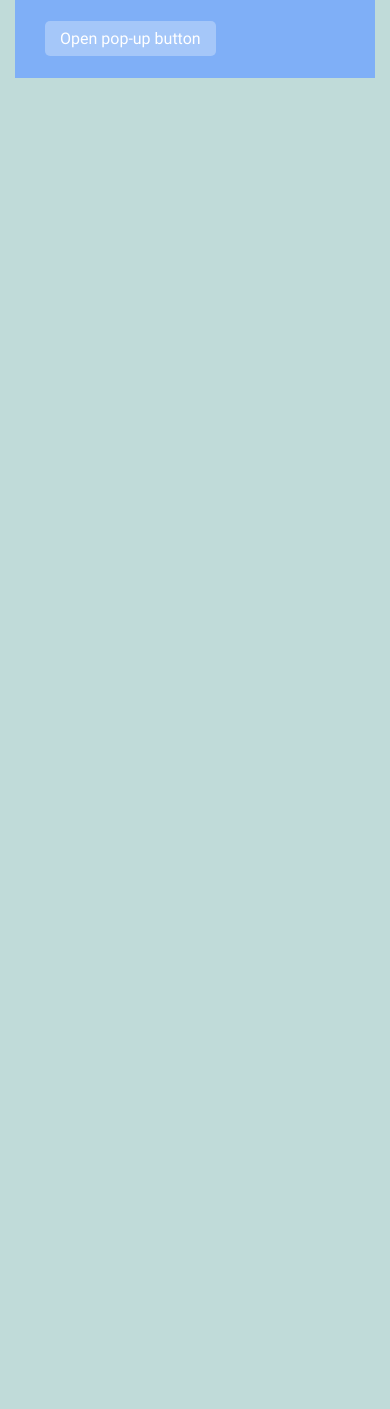
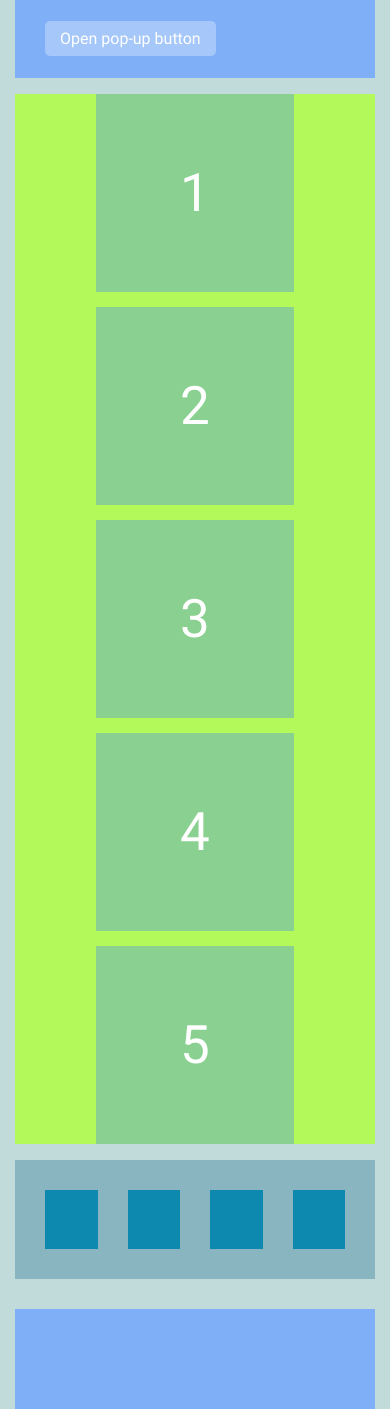
Before and after one commit to AlexandrZagumennov/NodaSoft-test-task, a plain HTML site: page index.html in a window 390 px wide. Before the commit the page ends 844 px from the top, so only its background shows below. Drawn offline with Linux system fonts and the light colour scheme.

Commit message:
the tasks of stylization and positioning of the blocks have been completed

```diff
--- a/index.html
+++ b/index.html
@@ -5,12 +5,12 @@
 	<meta http-equiv="X-UA-Compatible" content="IE=edge">
 	<meta name="viewport" content="width=device-width, initial-scale=1.0">
 	<title>NodaSoft. Тестовое задание</title>
+	<link rel="icon" type="image/svg+xml" href="img/favicon.svg">
 	<link rel="preload" href="fonts/Roboto-400.woff2" as="font" type="font/woff2" crossorigin>
 	<link rel="stylesheet" href="styles/index.css">
 </head>
 <body>
 	<div class="container">
-		<!-- Header -->
 		<header class="header">
 			<input class="popup__checkbox" type="checkbox" id="modal">
 			<label for="modal" class="header__modal-btn" href="#openModal">Open pop-up button</label>
@@ -21,7 +21,28 @@
 			<div class="popup__overlay"></div>
 		</header>
 
+		<main>
+			<section class="first-section">
+				<ol class="first-section__list">
+					<li class="first-section__list-item first-section__list-item_first"></li>
+					<li class="first-section__list-item first-section__list-item_second"></li>
+					<li class="first-section__list-item first-section__list-item_third"></li>
+					<li class="first-section__list-item first-section__list-item_fouth"></li>
+					<li class="first-section__list-item first-section__list-item_fifth"></li>
+				</ol>
+			</section>
 
+			<section class="second-section">
+				<ul class="second-section__list">
+					<li class="second-section__item"></li>
+					<li class="second-section__item"></li>
+					<li class="second-section__item"></li>
+					<li class="second-section__item"></li>
+				</ul>
+			</section>
+		</main>
+
+		<footer class="footer"></footer>
 	</div>
 </body>
 </html>
--- /dev/null
+++ b/styles/first-section.css
@@ -0,0 +1,64 @@
+.first-section {
+	background-color: #B3F95A;
+	margin-bottom: 15px;
+}
+
+.first-section__list {
+	padding: 0 0 0 0;
+	list-style-type: none;
+	counter-reset: list;
+	display: flex;
+	gap: 15px;
+	flex-wrap: wrap;
+}
+
+.first-section__list-item {
+	display: grid;
+	place-content: center center;
+	font-size: 53px;
+	line-height: 62px;
+	height: 198px;
+	background-color: #8AD191;
+}
+
+.first-section__list-item::before {
+	display:  block;
+	content: counter(list);
+	counter-increment: list;
+	width: 62px;
+	height: 62px;
+	text-align: center;
+}
+
+.first-section__list-item_first {
+	width: 390px;
+}
+
+.first-section__list-item_second {
+	width: 590px;
+}
+
+.first-section__list-item_third {
+	width: 160px;
+}
+
+.first-section__list-item_fouth {
+	width: 995px;
+}
+
+.first-section__list-item_fifth {
+	width: 160px;
+}
+
+@media (max-width: 1199px) {
+	.first-section__list {
+		justify-content: center;
+	}
+	.first-section__list-item_first,
+	.first-section__list-item_second,
+	.first-section__list-item_third,
+	.first-section__list-item_fouth,
+	.first-section__list-item_fifth {
+		width: 198px;
+	}
+}
--- /dev/null
+++ b/styles/footer.css
@@ -0,0 +1,4 @@
+.footer {
+	background-color: #7FAFF6;
+	min-height: 100px;
+}
--- /dev/null
+++ b/styles/header.css
@@ -0,0 +1,18 @@
+.header {
+	background-color: #7FAFF7;
+	padding: 30px;
+	margin-bottom: 15px;
+}
+
+.header__modal-btn {
+	padding: 8px 15px;
+	background-color: #A5C7F9;
+	border-radius: 5px;
+	border: none;
+	outline: transparent;
+	transition: background-color .3s ease-in-out;
+}
+
+.header__modal-btn:hover {
+	background-color: #0D89B0;;
+}
--- a/styles/index.css
+++ b/styles/index.css
@@ -2,108 +2,8 @@
 @import url("./global.css");
 @import url("./fonts.css");
 
-/* Стили страницы */
-
-/* Header */
-.header {
-	background-color: #7FAFF7;
-	padding: 30px;
-	margin-bottom: 15px;
-}
-
-.header__modal-btn {
-	padding: 8px 15px;
-	background-color: #A5C7F9;
-	border-radius: 5px;
-	border: none;
-	outline: transparent;
-	transition: background-color .3s ease-in-out;
-}
-
-.header__modal-btn:hover {
-	background-color: #0D89B0;;
-}
-/* Header / */
-
-/* Popup */
-
-.popup {
-	width: 400px;
-	height: 400px;
-	font-size: 53px;
-	line-height: 62px;
-	background-color: #ffffff;
-	display: grid;
-	align-items: center;
-	text-align: center;
-	color: #000000;
-	position: absolute;
-	top: -999px;
-	left: 50%;
-	transform: translateX(-50%);
-	transition: top .4s ease-in-out;
-}
-
-.popup__checkbox {
-	display: none;
-}
-
-#modal:checked ~ .popup {
-	top: 115px;
-	z-index: 20;
-}
-
-#modal:checked ~ .popup__overlay {
-	position: fixed;
-	top: 0;
-	left: 0;
-	bottom: 0;
-	right: 0;
-	width: 100%;
-	height: 100vh;
-	z-index: 10;
-	overflow-y: auto;
-	background: rgba(0, 0, 0, .15);
-}
-
-.popup__close {
-	position: absolute;
-	top: 15px;
-	right: 15px;
-	display: grid;
-	align-items: center;
-	width: 43px;
-	height: 39px;
-	border-radius: 5px;
-	font-size: 20px;
-	line-height: 23px;
-	color: #ffffff;
-	background-color: #7FAFF6;
-	transition: background-color .3s ease-in-out;
-}
-
-.popup__close:hover {
-	background-color: #0D89B0;
-}
-
-/* Popup / */
-
-
-
-@media (max-width: 480px) {
-	.popup {
-		width: 200px;
-		height: 200px;
-		font-size: 18px;
-		line-height: 100%;
-	}
-
-	.popup__close {
-		width: 20px;
-		height: 23px;
-		top: 5px;
-		right: 5px;
-		font-size: 16px;
-		line-height: 100%;
-	}
-}
+@import url("./header.css");
+@import url("./popup.css");
+@import url("./first-section.css");
+@import url("./second-section.css");
+@import url("./footer.css");
--- /dev/null
+++ b/styles/popup.css
@@ -0,0 +1,76 @@
+.popup {
+	width: 400px;
+	height: 400px;
+	font-size: 53px;
+	line-height: 62px;
+	background-color: #ffffff;
+	display: grid;
+	align-items: center;
+	text-align: center;
+	color: #000000;
+	position: absolute;
+	top: -999px;
+	left: 50%;
+	transform: translateX(-50%);
+	transition: top .4s ease-in-out;
+}
+
+.popup__checkbox {
+	display: none;
+}
+
+#modal:checked ~ .popup {
+	top: 115px;
+	z-index: 20;
+}
+
+#modal:checked ~ .popup__overlay {
+	position: fixed;
+	top: 0;
+	left: 0;
+	bottom: 0;
+	right: 0;
+	width: 100%;
+	height: 100vh;
+	z-index: 10;
+	overflow-y: auto;
+	background: rgba(0, 0, 0, .15);
+}
+
+.popup__close {
+	position: absolute;
+	top: 15px;
+	right: 15px;
+	display: grid;
+	align-items: center;
+	width: 43px;
+	height: 39px;
+	border-radius: 5px;
+	font-size: 20px;
+	line-height: 23px;
+	color: #ffffff;
+	background-color: #7FAFF6;
+	transition: background-color .3s ease-in-out;
+}
+
+.popup__close:hover {
+	background-color: #0D89B0;
+}
+
+@media (max-width: 480px) {
+	.popup {
+		width: 200px;
+		height: 200px;
+		font-size: 18px;
+		line-height: 100%;
+	}
+
+	.popup__close {
+		width: 20px;
+		height: 23px;
+		top: 5px;
+		right: 5px;
+		font-size: 16px;
+		line-height: 100%;
+	}
+}
--- /dev/null
+++ b/styles/second-section.css
@@ -0,0 +1,24 @@
+.second-section {
+	background-color: #88B5BF;
+	padding: 30px;
+	margin-bottom: 100px;
+}
+
+.second-section__list {
+	display: flex;
+	justify-content: center;
+	gap: 30px;
+}
+.second-section__item {
+	display: block;
+	width: 23.79%;
+	height: 0;
+	padding-top: 19.5%;
+	background-color: #0D89B0;
+}
+
+@media (max-width: 480px) {
+	.second-section {
+		margin-bottom: 30px;
+	}
+}
```
Also changed, not shown: img/favicon.svg (added), 1 other file.
